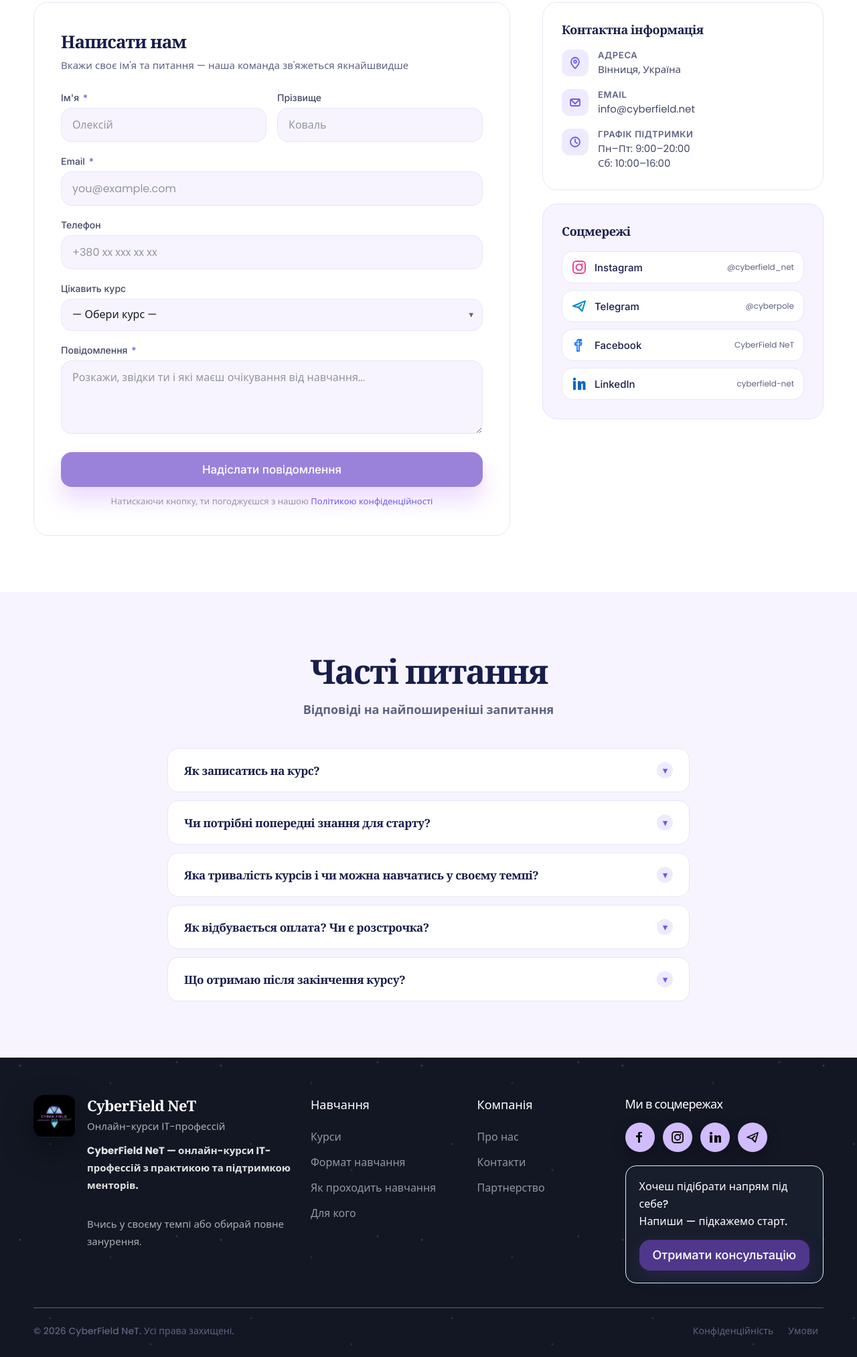
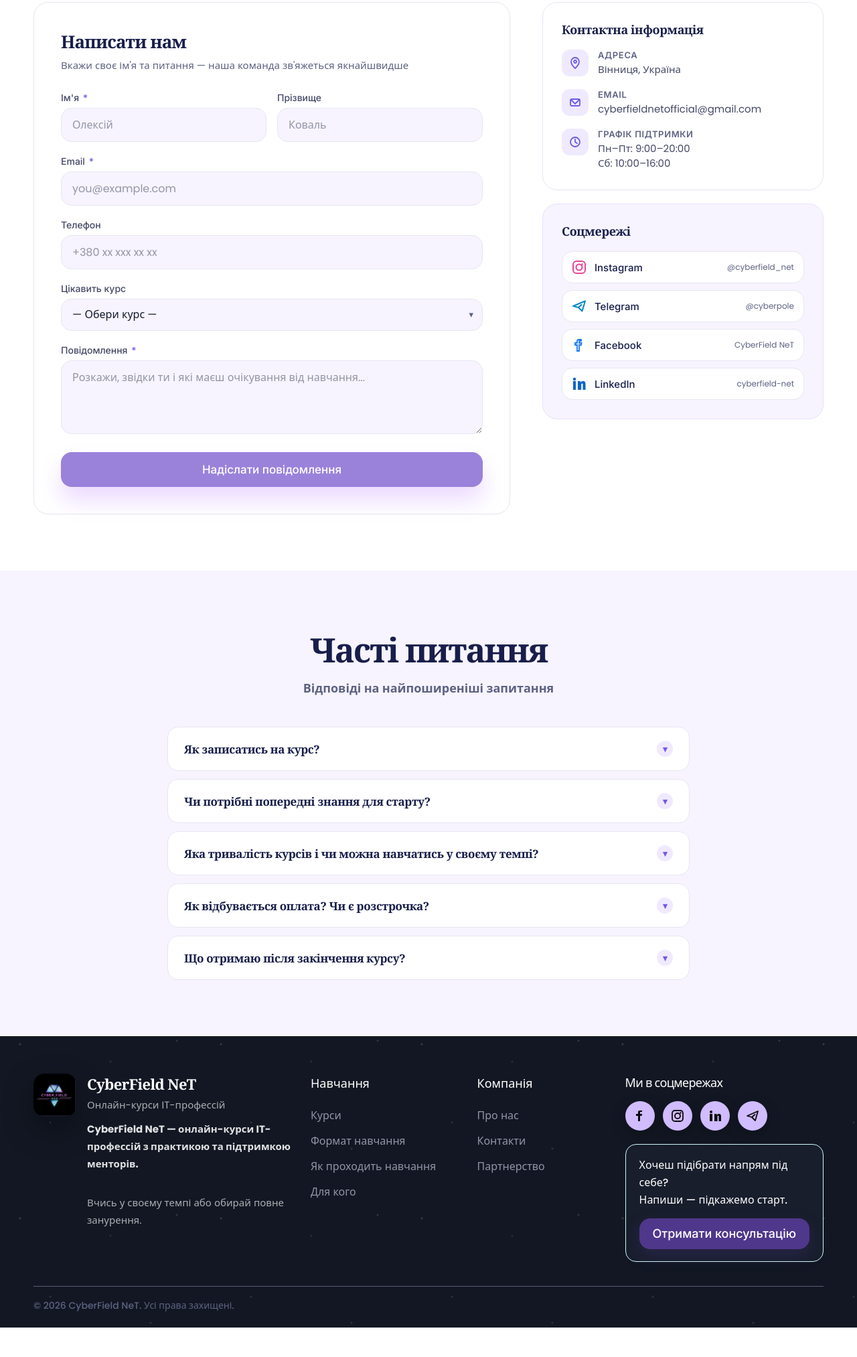
Before and after one commit to sahaproshurik/cyberfield_web, a plain HTML site: page pages/contacts.html in a window 1280 px wide. Shown: the part 497-2523 px from the top of the page at 67% size. After the commit the page ends 2479 px from the top, so only its background shows below. Drawn offline with Linux system fonts and the light colour scheme; a web font is replaced by a local one.

Commit message:
updateEE

```diff
--- a/pages/contacts.html
+++ b/pages/contacts.html
@@ -382,7 +382,6 @@
               <div class="formSubmit">
                 <button type="submit" class="btn btn-primary">Надіслати повідомлення</button>
               </div>
-              <p class="formNote">Натискаючи кнопку, ти погоджуєшся з нашою <a href="#" style="color:var(--violet-600)">Політикою конфіденційності</a></p>
             </form>
 
             <!-- Success state -->
@@ -419,7 +418,7 @@
                 </div>
                 <div class="contactItemText">
                   <strong>Email</strong>
-                  <p>info@cyberfield.net</p>
+                  <p>cyberfieldnetofficial@gmail.com</p>
                 </div>
               </div>
 
@@ -582,10 +581,6 @@
       </div>
       <div class="footerBottom">
         <div>© 2026 CyberField NeT. Усі права захищені.</div>
-        <div class="footerLinks">
-          <a href="#">Конфіденційність</a>
-          <a href="#">Умови</a>
-        </div>
       </div>
     </div>
   </footer>
```
Also changed, not shown: index.html (+0 -4 lines), pages/about.html (+0 -4 lines), pages/courses.html (+0 -4 lines).
